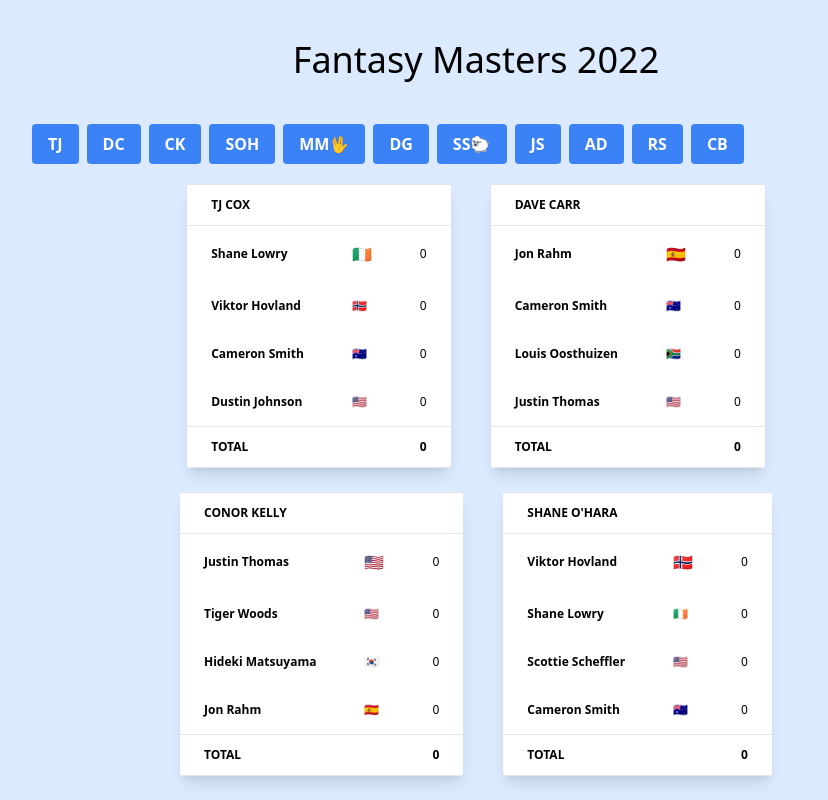
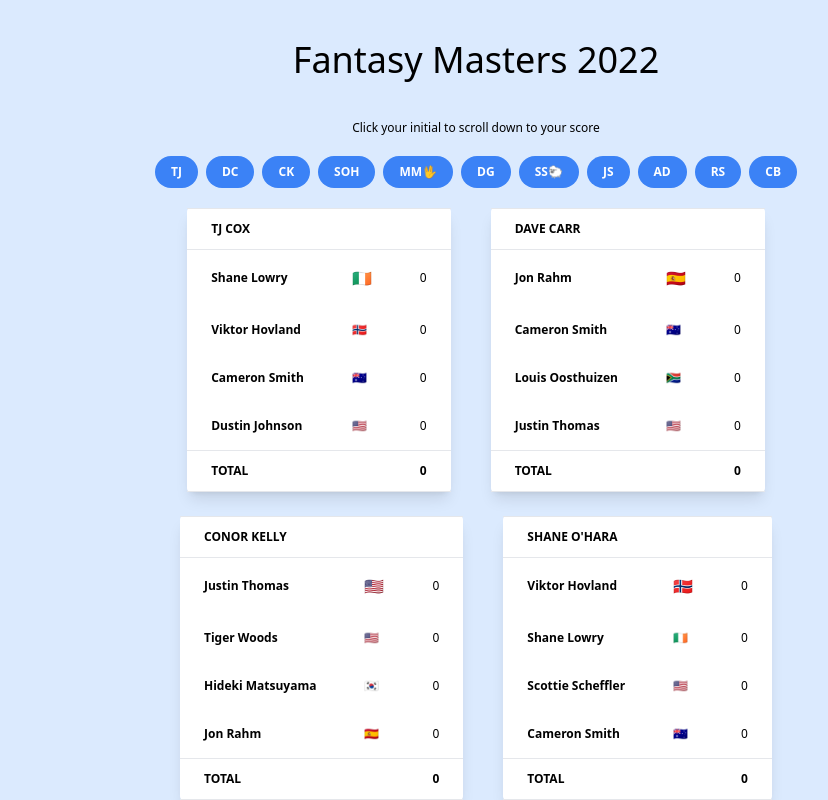
Before and after one commit to conorkelly86/fantasy-masters-22, a Next.js app: page / in a window 1280 px wide. Shown: the top 800 px of the page, without its empty margins (164-992 px from the left). Built offline with nearby package versions, Linux system fonts and the light colour scheme.

Commit message:
Scroll fix

```diff
--- a/pages/index.tsx
+++ b/pages/index.tsx
@@ -14,13 +14,18 @@ const Home: NextPage = () => {
         <div className="mb-10 flex justify-center text-4xl">
           <h1>Fantasy Masters 2022</h1>
         </div>
+        <div className="block text-center	">
+          <p className="my-4 text-xs">
+            Click your initial to scroll down to your score
+          </p>
           {masters.map((master, key) => (
             <a href={'#' + master.id}>
-            <button className="m-1 mb-3 rounded bg-blue-500 py-2 px-4 font-bold text-white hover:bg-blue-700">
+              <button className="m-1 mb-3  rounded-full bg-blue-500 py-2 px-4 text-xs font-bold text-white hover:bg-blue-700">
                 {master.initials}
               </button>
             </a>
           ))}
+        </div>
         <main className="mt-2 inline-flex max-w-full flex-wrap justify-center">
           {masters.map((master, key) => (
             <table
```
Lines whose indentation alone changed are shown as unchanged.
